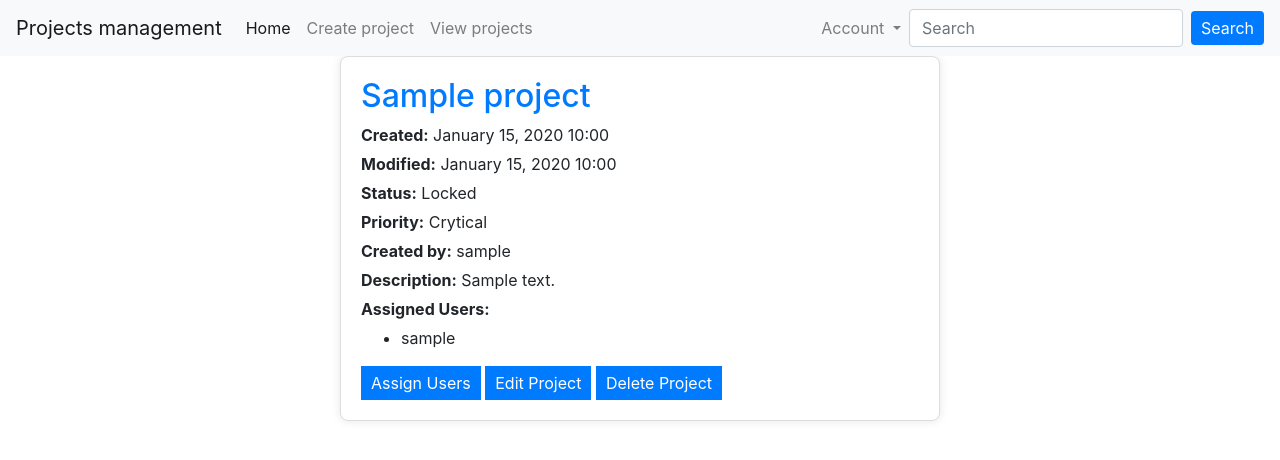
After one commit to aleksandraskolasinska/project-management, a Django app: page /tasks/projects/1/assign/ in a window 1280 px wide. The commit adds this page. Shown: the top 460 px of the page. Run offline with Django 4.2, Linux system fonts and the light colour scheme; a user stored in the database is signed in; tables that the repository leaves empty hold one stand-in row (values such as "Sample post").

Commit message:
add comments and locking behind added user

```diff
--- a/requirements.txt
+++ b/requirements.txt
@@ -7,4 +7,3 @@ pytest
 pytest-django
 pytest-benchmark
 requests
-django-simple-history
--- a/tasks/forms.py
+++ b/tasks/forms.py
@@ -1,7 +1,21 @@
 from django import forms
-from .models import Project, ProjectStatus, ProjectPriority
+from django.contrib.auth.models import User
+from .models import Project, ProjectStatus, ProjectPriority, Comment
 
 class ProjectForm(forms.ModelForm):
     class Meta:
         model = Project
         fields = ['project_title', 'project_description', 'projectPriority', 'projectStatus']
+
+
+class CommentForm(forms.ModelForm):
+    class Meta:
+        model = Comment
+        fields = ['content']
+
+class AssignUsersForm(forms.ModelForm):
+    assigned_users = forms.ModelMultipleChoiceField(queryset=User.objects.all(), widget=forms.CheckboxSelectMultiple)
+
+    class Meta:
+        model = Project
+        fields = ['assigned_users']
--- a/tasks/models.py
+++ b/tasks/models.py
@@ -3,9 +3,6 @@ import datetime
 
 from django.utils import timezone
 from django.contrib.auth.models import User, Permission
-# from simple_history.models import HistoricalRecords
-
-# Create your models here.
 
 class ProjectStatus(models.TextChoices):
     locked = 'Locked'
@@ -33,9 +30,15 @@ class Project(models.Model):
     last_edited_by  = models.ForeignKey(User, on_delete=models.CASCADE)
     projectStatus = models.CharField(max_length=20, choices=ProjectStatus.choices, default=ProjectStatus.to_do)
     projectPriority = models.CharField(max_length=20, choices=ProjectPriority.choices, default=ProjectPriority.normal)
+    assigned_users = models.ManyToManyField(User, related_name='assigned_projects', blank=True)
 
-    # history = HistoricalRecords()
-# class Task(model.Model):
-#     task_name
-#     task_description
-#     project_id
+
+
+class Comment(models.Model):
+    project = models.ForeignKey('Project', on_delete=models.CASCADE, related_name='comments')
+    user = models.ForeignKey(User, on_delete=models.CASCADE)
+    content = models.TextField()
+    created_at = models.DateTimeField(auto_now_add=True)
+
+    def __str__(self):
+        return f"{self.user.NAME} - {self.content[:20]}"
--- /dev/null
+++ b/tasks/templates/tasks/assign_users.html
@@ -0,0 +1,36 @@
+<!-- tasks/templates/tasks/project_detail.html -->
+{% extends 'base.html' %}
+
+{% block content %}
+
+  <div class="project-details">
+    <h2>{{ project.project_title }}</h2>
+    <p><strong>Created:</strong> {{ project.start_date|date:"F d, Y H:i" }}</p>
+    <p><strong>Modified:</strong> {{ project.modified|date:"F d, Y H:i" }}</p>
+    <p><strong>Status:</strong> {{ project.get_projectStatus_display }}</p>
+    <p><strong>Priority:</strong> {{ project.get_projectPriority_display }}</p>
+
+    <!-- Display project creator -->
+    <p><strong>Created by:</strong> {{ project.created_by.username }}</p>
+
+    <p><strong>Description:</strong> {{ project.project_description|linebreaksbr }}</p>
+
+    <!-- Display Assigned Users -->
+    <p><strong>Assigned Users:</strong></p>
+    <ul>
+      {% for user in project.assigned_users.all %}
+        <li>{{ user.username }}</li>
+      {% empty %}
+        <li>No users assigned to this project yet.</li>
+      {% endfor %}
+    </ul>
+
+    <!-- Action buttons -->
+    <button type="button" onclick="location.href='{% url 'tasks:assign_users' project.id %}'" class="button-main">
+      Assign Users
+    </button>
+    <button type="button" onclick="location.href='{% url 'tasks:update_project' project.id %}'" class="button-main">Edit Project</button>
+    <button type="button" onclick="location.href='{% url 'tasks:delete_project' project.id %}'" class="button-delete">Delete Project</button>
+  </div>
+
+{% endblock %}
--- a/tasks/urls.py
+++ b/tasks/urls.py
@@ -10,4 +10,6 @@ urlpatterns = [
     path('projects/create/', views.create_project, name='create_project'),
     path('projects/<int:project_id>/update/', views.update_project, name='update_project'),
     path('projects/<int:project_id>/delete/', views.delete_project, name='delete_project'),
+    path('projects/<int:project_id>/assign/', views.assign_users, name='assign_users'),
+
 ]
--- a/tasks/views.py
+++ b/tasks/views.py
@@ -1,5 +1,5 @@
 from django.shortcuts import render, redirect, get_object_or_404
-from django.http import HttpResponse, HttpResponseRedirect, Http404
+from django.http import HttpResponse, HttpResponseRedirect, Http404, HttpResponseForbidden
 from django.views import generic
 from django.urls import reverse, reverse_lazy
 
@@ -7,7 +7,7 @@ from django.contrib.auth.views import LoginView, LogoutView, PasswordChangeView
 from django.contrib.auth.decorators import login_required
 
 from .models import Project, ProjectStatus
-from .forms import ProjectForm
+from .forms import ProjectForm, CommentForm, AssignUsersForm
 
 # Create your views here.
 def home(request):
@@ -19,9 +19,36 @@ def project_list(request):
     return render(request, 'tasks/project_list.html', {'projects': projects})
 
 @login_required
+# def project_detail(request, project_id):
+#     project = get_object_or_404(Project, pk=project_id)
+#     comments = project.comments.all()
+
+#     if request.method == 'POST' and 'comment_submit' in request.POST:
+#         comment_form = CommentForm(request.POST)
+#         if comment_form.is_valid():
+#             comment = comment_form.save(commit=False)
+#             comment.project = project
+#             comment.user = request.user
+#             comment.save()
+#             return redirect('tasks:project_detail', project_id=project_id)
+#     else:
+#         comment_form = CommentForm()
+
+#     return render(request, 'tasks/project_detail.html', {
+#         'project': project,
+#         'comments': comments,
+#         'comment_form': comment_form,
+#     })
 def project_detail(request, project_id):
     project = get_object_or_404(Project, pk=project_id)
-    return render(request, 'tasks/project_detail.html', {'project': project})
+
+    # Check if the user is either an admin or assigned to the project
+    if request.user.is_superuser or request.user.groups.filter(name="Admin").exists() or request.user in project.assigned_users.all():
+        comments = project.comments.all()  # If you have comments related to the project
+        return render(request, 'tasks/project_detail.html', {'project': project, 'comments': comments})
+
+    # If the user is not authorized, raise a 403 Forbidden error
+    return HttpResponseForbidden("You are not authorized to view this project.")
 
 @login_required
 def create_project(request):
@@ -65,3 +92,17 @@ def delete_project(request, project_id):
         return redirect('tasks:project_list')
 
     return render(request, 'tasks/delete_project.html', {'project': project})
+
+@login_required
+def assign_users(request, project_id):
+    project = get_object_or_404(Project, pk=project_id)
+
+    if request.method == 'POST':
+        form = AssignUsersForm(request.POST, instance=project)
+        if form.is_valid():
+            form.save()
+            return redirect('tasks:project_detail', project_id=project_id)
+    else:
+        form = AssignUsersForm(instance=project)
+
+    return render(request, 'tasks/assign_users.html', {'form': form, 'project': project})
```
Also changed, not shown: tasks/templates/tasks/project_detail.html (+28 -13 lines), tasks/migrations/0008_comment.py (added), tasks/migrations/0009_alter_comment_project.py (added), tasks/migrations/0010_project_assigned_users.py (added).
